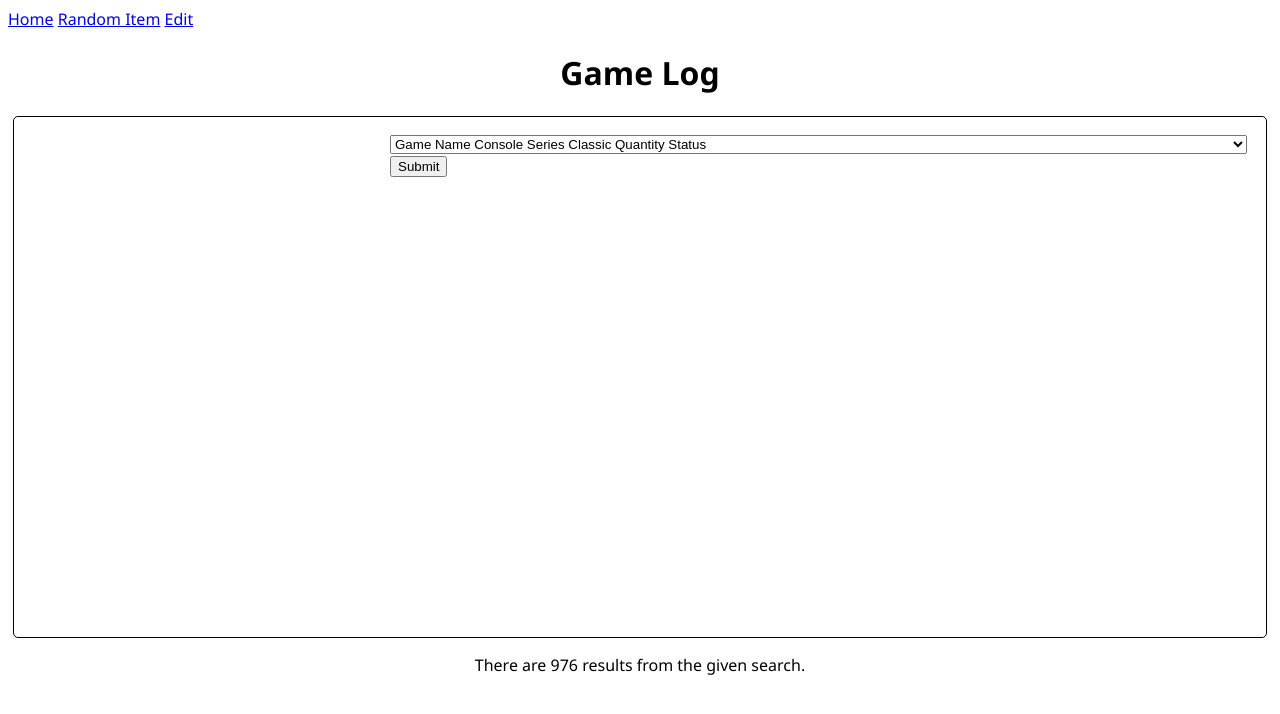
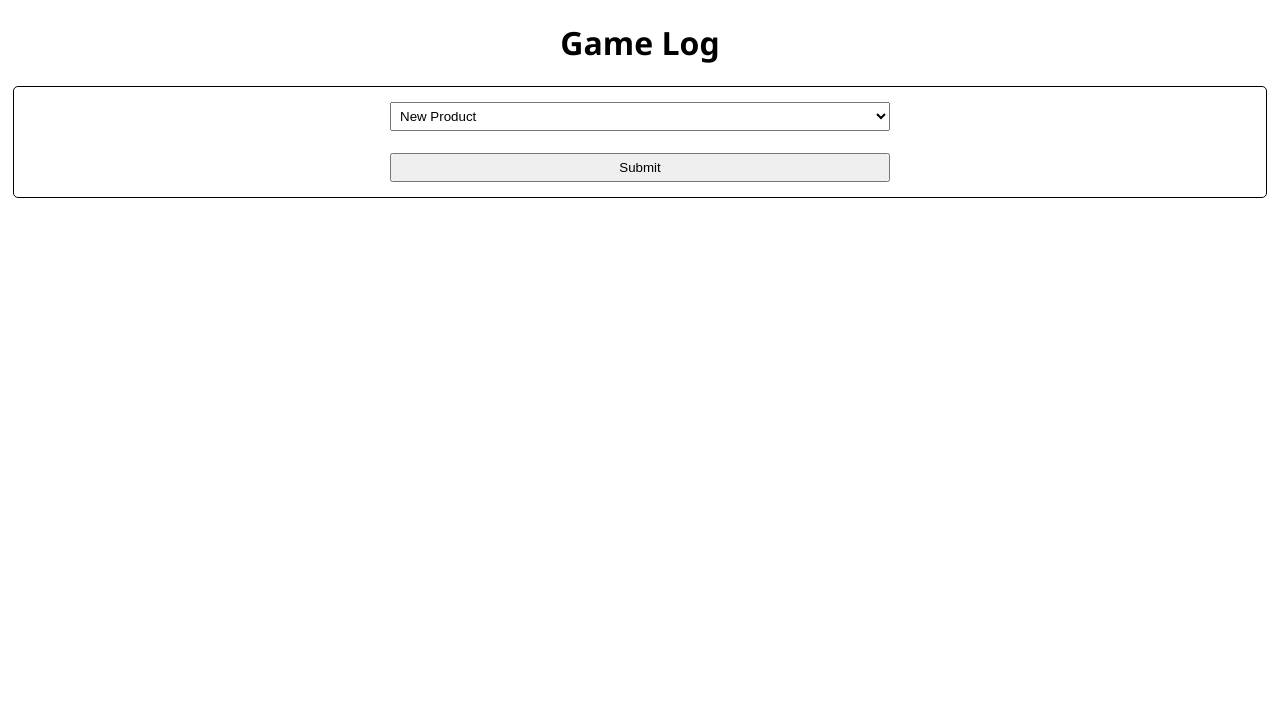
Before and after one commit to roy-finch/Personal-DB-Website, a Flask app: page /edit in a window 1280 px wide. Shown: the top 714 px of the page. Run offline with Flask 2, Linux system fonts and the light colour scheme.

Commit message:
remove nav to limit website usage

```diff
--- a/run.py
+++ b/run.py
@@ -29,7 +29,7 @@
 
 
 @app.route("/random_item", methods=["POST"])
-def random_game():
+def random_item():
     x = request.form.get("Random")
 
     if x is None:
@@ -58,24 +58,35 @@
 @app.route("/edit_item", methods=["POST"])
 def edit_item():
     item = request.form.get("Item")
-
-    if item is None:
-        item = ["", "", "", "", "", ""]
-        return product(item)
+    print(item)
+    if item is "new_product":
+        return redirect("/new_product")
     else:
         item = list_game("name", item)
-        return product(item)
+        item.pop(0)
+        return redirect("/"+item[0][0].replace(" ", "_"))
 
 
-@app.route("/product")
-def product(item):
-    list_data = item
+@app.route("/<game_name>")
+def product(game_name):
+    if game_name is None:
+        return redirect("/")
+    else:
+        list_data = list_game("name", game_name.replace("_", " "))
+    list_data.pop(0)
+    return render_template("product.html", list_data=(list_data), fields=(fields))
+
+
+@app.route("/new_product")
+def new_product():
+    list_data = ["", "", "", "", "", ""]
     return render_template("product.html", list_data=(list_data), fields=(fields))
 
 
 @app.route("/edit")
 def edit():
     list_data = list_game("name", "")
+    list_data.pop(0)
     return render_template("edit_item.html", list_data=(list_data))
 
 
--- a/static/css/general_style.css
+++ b/static/css/general_style.css
@@ -97,3 +97,6 @@
 .text-center {
     text-align: center;
 }
+.m-l-7 {
+    margin-left: 7px;
+}
--- a/templates/base.html
+++ b/templates/base.html
@@ -9,11 +9,6 @@
     <link rel="stylesheet" type="text/css" href="{{ url_for('static', filename='css/general_style.css') }}">
 </head>
 <body>
-    <div class="m-auto">
-        <a class="a-none" href="{{ url_for('index') }}">Home</a>
-        <a class="a-none" href="{{ url_for('random') }}">Random Item</a>
-        <a class="a-none" href="{{ url_for('edit') }}">Edit</a>
-    </div>
     {% block content %}
     {% endblock %}
 </body>
--- a/templates/edit_item.html
+++ b/templates/edit_item.html
@@ -2,9 +2,10 @@
 {% extends "base.html" %}
 {% block content %}
 <h1 class="text-center">Game Log</h1>
-<div class="m-5 p-10 y-scroll h-500 border-1 border-radius-5">
-    <form class="p-5 w-500 m-auto" action="{{ url_for('product') }}" method="POST">
-        <select name="Item">
+<div class="m-5 p-10 border-1 border-radius-5">
+    <form class="p-5 w-500 m-auto" action="{{ url_for('edit_item') }}" method="POST">
+        <select class="p-5 m-auto w-500" name="Item">
+            <option value="{{ 'new_product' }}">New Product</option>
             {% for item in list_data %}
                 <option value="{{ item.game_name }}">
                 {% for subitem in item %}
@@ -13,8 +14,9 @@
                 </option>
             {% endfor %}
         </select>
-        <button type="submit">Submit</button>
+        <br>
+        <br>
+        <button class="p-5 m-auto w-500" type="submit">Submit</button>
     </form>
 </div>
-<p class="text-center">There are {{ list_data|length }} results from the given search.</p>
 {% endblock %}
```
Also changed, not shown: templates/product.html (+7 -3 lines).
